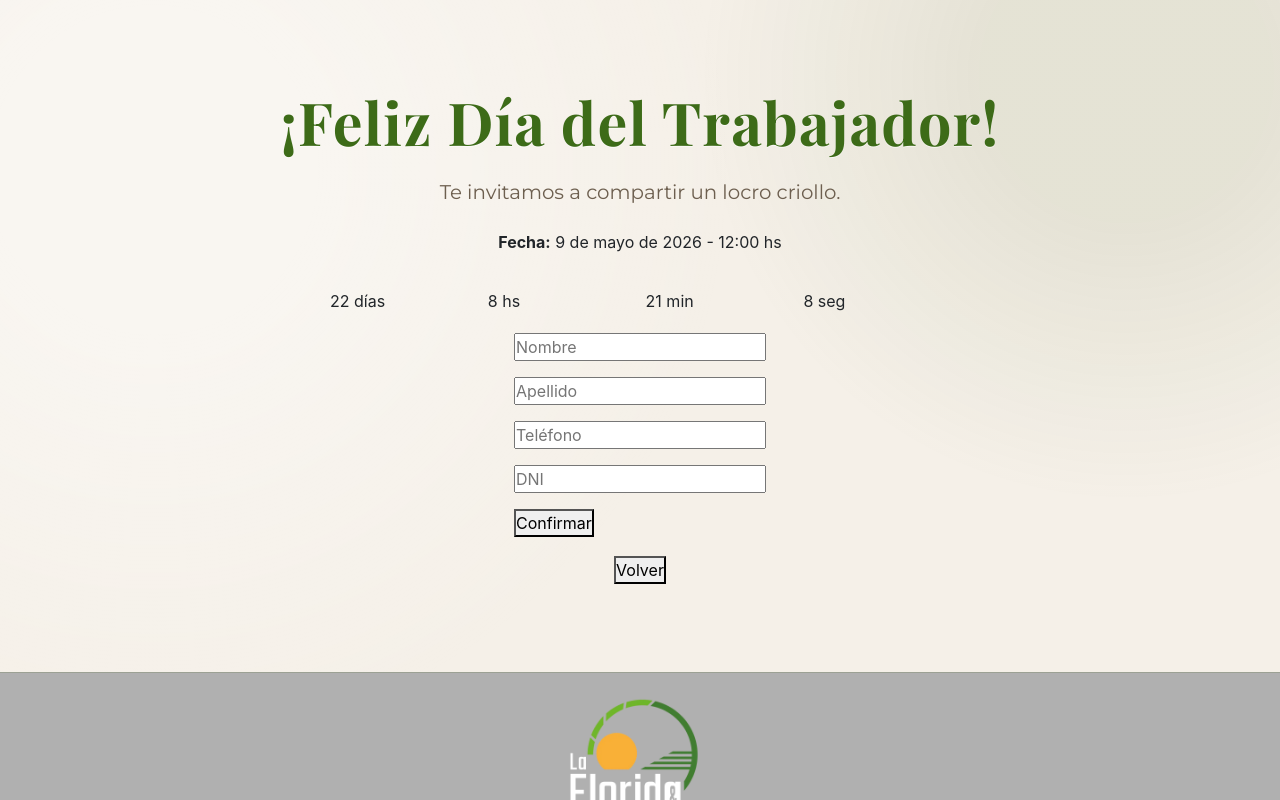
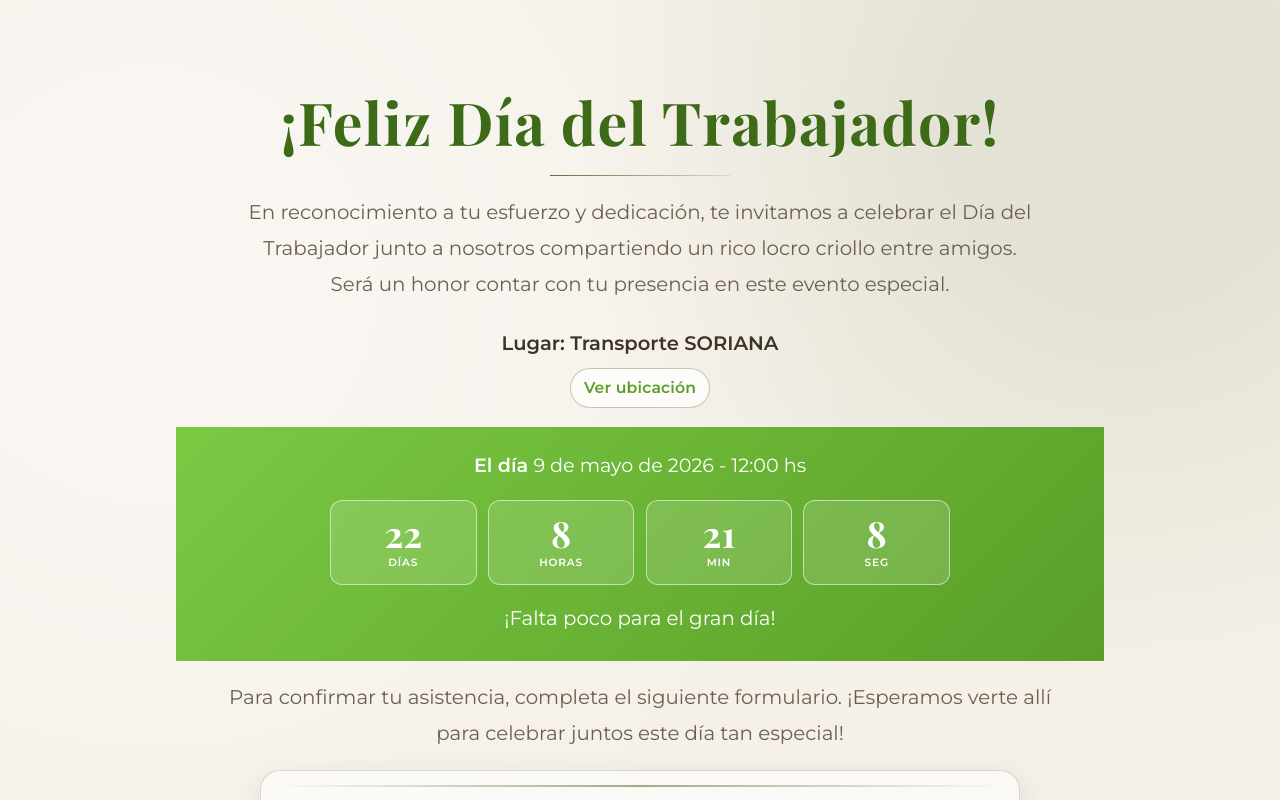
Before and after one commit to Agos0202/Trabajador, a React (Create React App) app: page / in a window 1280 px wide. Both pictures are taken after a click on the button "INGRESAR". Shown: the top 800 px of the page. Built offline with nearby package versions, Linux system fonts and the light colour scheme; no server answers; the database is empty.

Commit message:
sistema funcionando ok

```diff
--- a/src/Administracion.jsx
+++ b/src/Administracion.jsx
@@ -195,14 +195,25 @@ function Administracion({ onVolver }) {
         });
         setAsistencias((prev) => prev.map((item) => (item.id === editandoId ? { ...item, ...formData, dni: formData.dni.trim(), email: formData.dni.trim() } : item)));
       } else {
-        // Agregar nueva asistencia
+        // Obtener el mayor numeroSorteo existente
+        const { getDocs, query, collection, orderBy } = await import('firebase/firestore');
+        const q = query(collection(db, 'asistencias'), orderBy('numeroSorteo', 'desc'));
+        const snapshot = await getDocs(q);
+        let numeroSorteo = 1;
+        if (!snapshot.empty) {
+          const max = snapshot.docs[0].data().numeroSorteo;
+          numeroSorteo = (typeof max === 'number' && max > 0) ? max + 1 : 1;
+        }
+
+        // Agregar nueva asistencia con numeroSorteo único
         const docRef = await addDoc(collection(db, 'asistencias'), {
           ...formData,
           dni: formData.dni.trim(),
           email: formData.dni.trim(),
           estadoAsistencia: 'pendiente',
+          numeroSorteo,
         });
-        setAsistencias((prev) => [...prev, { ...formData, dni: formData.dni.trim(), email: formData.dni.trim(), estadoAsistencia: 'pendiente', id: docRef.id }]);
+        setAsistencias((prev) => [...prev, { ...formData, dni: formData.dni.trim(), email: formData.dni.trim(), estadoAsistencia: 'pendiente', numeroSorteo, id: docRef.id }]);
       }
       resetFormulario();
     } catch (error) {
--- a/src/TarjetaEvento.jsx
+++ b/src/TarjetaEvento.jsx
@@ -2,7 +2,7 @@ import { useEffect, useMemo, useState } from 'react';
 import './TarjetaEvento.css';
 import FooterComuna from './FooterComuna';
 import { db } from './firebase';
-import { collection, addDoc, getDocs } from 'firebase/firestore';
+import { collection, addDoc, getDocs, query, orderBy } from 'firebase/firestore';
 
 const getNextEventDate = () => {
   return new Date(2026, 4, 9, 12, 0, 0);
@@ -110,19 +110,30 @@ function TarjetaEvento({ onVolver }) {
         throw new Error('Ya te encuentras registrado/a');
       }
 
+      // Obtener el mayor número de sorteo existente
+      const q = query(collection(db, 'asistencias'), orderBy('numeroSorteo', 'desc'));
+      const snapshot = await getDocs(q);
+      let numeroSorteo = 1;
+      if (!snapshot.empty) {
+        const max = snapshot.docs[0].data().numeroSorteo;
+        numeroSorteo = (typeof max === 'number' && max > 0) ? max + 1 : 1;
+      }
+
       // 💾 guardar
       await addDoc(collection(db, 'asistencias'), {
         ...formData,
         dni: dniNormalizado,
         estadoAsistencia: 'pendiente',
-        createdAt: new Date()
+        createdAt: new Date(),
+        numeroSorteo
       });
 
       setModalAlerta({
         visible: true,
         tipo: 'success',
         titulo: 'Registro exitoso',
-        mensaje: 'Asistencia confirmada'
+        mensaje: '¡Asistencia confirmada!',
+        numeroSorteo
       });
 
       // actualizar lista local
@@ -160,77 +171,155 @@ function TarjetaEvento({ onVolver }) {
     <div className="evento-page">
       <main className="evento-layout">
         <div className="evento-stack">
-
           <h1 className="evento-title">¡Feliz Día del Trabajador!</h1>
-
+          <div className="evento-divider" aria-hidden="true" />
           <p className="evento-subtitle">
-            Te invitamos a compartir un locro criollo.
+            En reconocimiento a tu esfuerzo y dedicación, te invitamos a celebrar el Día del Trabajador junto a nosotros compartiendo un rico locro criollo entre amigos.<br />Será un honor contar con tu presencia en este evento especial.
           </p>
-
-          <p><b>Fecha:</b> {eventDateText} - 12:00 hs</p>
-
-          {/* ⏱ contador */}
-          <div className="countdown-grid">
-            <div>{timeLeft.days} días</div>
-            <div>{timeLeft.hours} hs</div>
-            <div>{timeLeft.minutes} min</div>
-            <div>{timeLeft.seconds} seg</div>
+          <div className="evento-meta">
+            <p className="mb-0">
+              <span className="fw-semibold">Lugar: Transporte SORIANA</span>
+            </p>
+            <a
+              className="evento-place-link"
+              href="https://maps.app.goo.gl/8XJZzduTbsrT53BP9"
+              target="_blank"
+              rel="noreferrer"
+            >
+              Ver ubicación
+            </a>
           </div>
-
-          {/* 📋 formulario */}
-          <form onSubmit={onSubmit}>
-
+          <div className="evento-bloque-verde">
+            <p className="mb-1 evento-bloque-fecha">
+              <span className="fw-semibold">El día </span> {eventDateText} - 12:00 hs
+            </p>
+            <div className="countdown-grid" role="timer" aria-live="polite">
+              <div className="countdown-box">
+                <div className="countdown-number">{timeLeft.days}</div>
+                <small className="countdown-label">Días</small>
+              </div>
+              <div className="countdown-box">
+                <div className="countdown-number">{timeLeft.hours}</div>
+                <small className="countdown-label">Horas</small>
+              </div>
+              <div className="countdown-box">
+                <div className="countdown-number">{timeLeft.minutes}</div>
+                <small className="countdown-label">Min</small>
+              </div>
+              <div className="countdown-box">
+                <div className="countdown-number">{timeLeft.seconds}</div>
+                <small className="countdown-label">Seg</small>
+              </div>
+            </div>
+            <p className="evento-subtitle evento-bloque-subtitle">
+              ¡Falta poco para el gran día!
+            </p>
+          </div>
+          <p className="evento-subtitle">
+            Para confirmar tu asistencia, completa el siguiente formulario. ¡Esperamos verte allí para celebrar juntos este día tan especial!
+          </p>
+          <form className="form-shell" onSubmit={onSubmit} autoComplete="off">
+            <h2 className="form-title">Confirmar asistencia</h2>
+            <div style={{
+              display: 'grid',
+              gridTemplateColumns: '1fr 1fr',
+              gap: '1.2rem',
+              marginBottom: '1.2rem',
+              maxWidth: '600px',
+              width: '100%',
+            }}>
+              <div style={{ display: 'flex', flexDirection: 'column' }}>
+                <label className="form-label evento-label" htmlFor="nombre">Nombre</label>
                 <input
+                  id="nombre"
                   name="nombre"
+                  className="elegant-input"
                   placeholder="Nombre"
                   value={formData.nombre}
                   onChange={onInputChange}
+                  autoComplete="off"
                 />
-            <p>{errors.nombre}</p>
-
+                {errors.nombre && <p className="form-error">{errors.nombre}</p>}
+              </div>
+              <div style={{ display: 'flex', flexDirection: 'column' }}>
+                <label className="form-label evento-label" htmlFor="apellido">Apellido</label>
                 <input
+                  id="apellido"
                   name="apellido"
+                  className="elegant-input"
                   placeholder="Apellido"
                   value={formData.apellido}
                   onChange={onInputChange}
+                  autoComplete="off"
                 />
-            <p>{errors.apellido}</p>
-
+                {errors.apellido && <p className="form-error">{errors.apellido}</p>}
+              </div>
+              <div style={{ display: 'flex', flexDirection: 'column' }}>
+                <label className="form-label evento-label" htmlFor="telefono">Teléfono</label>
                 <input
+                  id="telefono"
                   name="telefono"
+                  className="elegant-input"
                   placeholder="Teléfono"
                   value={formData.telefono}
                   onChange={onInputChange}
+                  autoComplete="off"
                 />
-            <p>{errors.telefono}</p>
-
+                {errors.telefono && <p className="form-error">{errors.telefono}</p>}
+              </div>
+              <div style={{ display: 'flex', flexDirection: 'column' }}>
+                <label className="form-label evento-label" htmlFor="dni">DNI</label>
                 <input
+                  id="dni"
                   name="dni"
+                  className="elegant-input"
                   placeholder="DNI"
                   value={formData.dni}
                   onChange={onInputChange}
+                  autoComplete="off"
                 />
-            <p>{errors.dni}</p>
-
-            <button type="submit">Confirmar</button>
+                {errors.dni && <p className="form-error">{errors.dni}</p>}
+              </div>
+            </div>
+            <div style={{ display: 'flex', gap: '1rem', marginTop: '1.5rem', justifyContent: 'center' }}>
+              <button type="submit" className="btn-confirmar">Confirmar</button>
+              <button type="button" className="btn-volver" onClick={onVolver}>Volver</button>
+            </div>
           </form>
-
-          <button onClick={onVolver}>Volver</button>
-
+          <p className="evento-subtitle">
+            Exclusivo para trabajadores de la Comuna La Florida y Luisiana.
+          </p>
         </div>
       </main>
-
       <FooterComuna />
-
-      {/* 🔔 modal */}
+      {/* Modal de alerta elegante */}
       {modalAlerta.visible && (
-        <div className="modal">
-          <h2>{modalAlerta.titulo}</h2>
-          <p>{modalAlerta.mensaje}</p>
-          <button onClick={cerrarModal}>Cerrar</button>
+        <div className="modal-alerta-overlay">
+          <div className="modal-alerta-contenido">
+            <div className={`modal-alerta-header modal-alerta-header-${modalAlerta.tipo === 'success' ? 'success' : 'error'}`}>
+              <div className={`modal-alerta-icono ${modalAlerta.tipo === 'success' ? 'modal-alerta-icon-success' : 'modal-alerta-icon-error'}`}>{modalAlerta.tipo === 'success' ? '✔' : '✖'}</div>
+              <h2 className="modal-alerta-titulo">{modalAlerta.titulo}</h2>
+            </div>
+            <div className="modal-alerta-cuerpo">
+              <p className="modal-alerta-mensaje">{modalAlerta.mensaje}</p>
+              {modalAlerta.tipo === 'success' && modalAlerta.numeroSorteo && (
+                <>
+                  <div className="modal-alerta-numero">{modalAlerta.numeroSorteo}</div>
+                  <div style={{ color: '#c2372f', fontWeight: 700, marginTop: '1rem', textAlign: 'center' }}>
+                    ¡No te olvides de sacar captura para participar ese día!
+                  </div>
+                  <div className="modal-alerta-recordatorio">
+                    Recuerda que los ganadores deben estar presente en el momento del sorteo.
+                  </div>
+                </>
+              )}
+            </div>
+            <div className="modal-alerta-acciones">
+              <button className="modal-alerta-boton" onClick={cerrarModal}>Cerrar</button>
+            </div>
+          </div>
         </div>
       )}
-
     </div>
   );
 }
```
Lines whose indentation alone changed are shown as unchanged.
